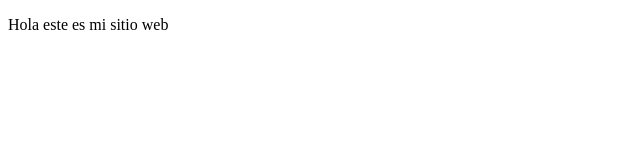
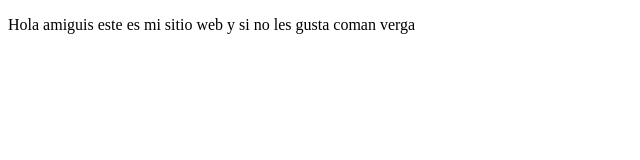
Before and after one commit to nandogonzalezc/proyectoDemoCursoPrework, a plain HTML site: page index.html in a window 1280 px wide. Shown: the whole page, without its empty margins (0-640 px from the left). Drawn offline with Linux system fonts and the light colour scheme.

Commit message:
cambios del mensaje

```diff
--- a/index.html
+++ b/index.html
@@ -8,7 +8,7 @@
 </head>
 <body>
     <p>
-        Hola este es mi sitio web
+        Hola amiguis este es mi sitio web y si no les gusta coman verga
     </p>
 
 </body>
```
